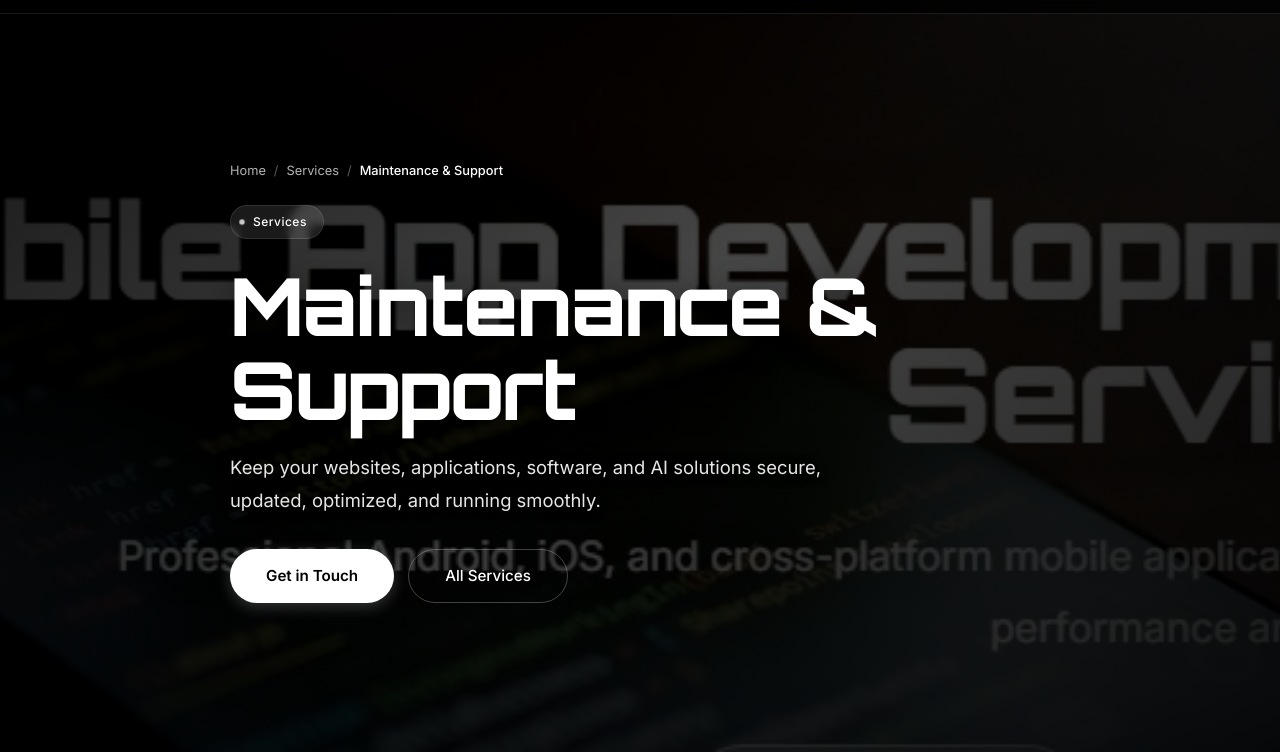
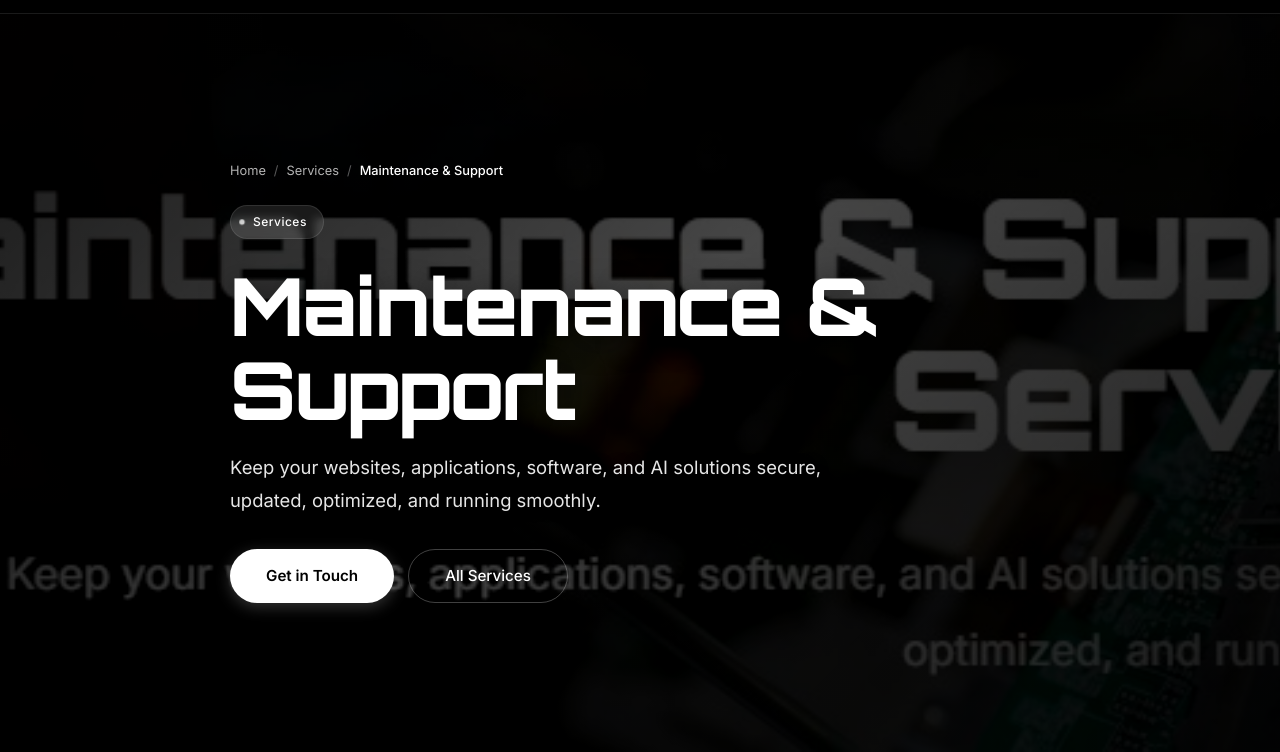
Before and after one commit to DEEPBYTO/deepbyto.github.io, a plain HTML site: page services/maintenance-support-services.html in a window 1280 px wide. Shown: the part 48-800 px from the top of the page. Drawn offline with Linux system fonts and the light colour scheme.

Commit message:
Update maintenance-support-services.html

```diff
--- a/services/maintenance-support-services.html
+++ b/services/maintenance-support-services.html
@@ -14,7 +14,7 @@
   <!-- ===== LINK PREVIEW / OPEN GRAPH ===== -->
   <meta property="og:title" content="Maintenance & Support Services | DEEPBYTO" />
   <meta property="og:description" content="Keep your websites, applications, software, and AI solutions secure, updated, optimized, and running smoothly." />
-  <meta property="og:image" content="https://github.com/DEEPBYTO/deepbyto.github.io/blob/main/services/mobile-app-development-services.jpeg?raw=true" />
+  <meta property="og:image" content="https://github.com/DEEPBYTO/deepbyto.github.io/blob/main/services/maintenance-support-services.jpeg?raw=true" />
   <meta property="og:image:width" content="1200" />
   <meta property="og:image:height" content="630" />
   <meta property="og:image:type" content="image/jpeg" />
@@ -26,7 +26,7 @@
   <meta name="twitter:card" content="summary_large_image" />
   <meta name="twitter:title" content="Maintenance & Support Services | DEEPBYTO" />
   <meta name="twitter:description" content="Keep your websites, applications, software, and AI solutions secure, updated, optimized, and running smoothly." />
-  <meta name="twitter:image" content="https://github.com/DEEPBYTO/deepbyto.github.io/blob/main/services/mobile-app-development-services.jpeg?raw=true" />
+  <meta name="twitter:image" content="https://github.com/DEEPBYTO/deepbyto.github.io/blob/main/services/maintenance-support-services.jpeg?raw=true" />
   <meta name="twitter:image:alt" content="Maintenance & Support Services by DEEPBYTO" />
 
   <!-- ===== EXTRA STRUCTURED DATA ===== -->
@@ -37,7 +37,7 @@
       "name": "Maintenance & Support Services",
       "provider": { "@type": "Organization", "name": "DEEPBYTO" },
       "description": "Keep your websites, applications, software, and AI solutions secure, updated, optimized, and running smoothly.",
-      "image": "https://github.com/DEEPBYTO/deepbyto.github.io/blob/main/services/mobile-app-development-services.jpeg?raw=true",
+      "image": "https://github.com/DEEPBYTO/deepbyto.github.io/blob/main/services/maintenance-support-services.jpeg?raw=true",
       "url": "https://deepbyto.github.io/services/maintenance-support-services.html"
     }
   </script>
@@ -683,7 +683,7 @@
   <div id="site-header"></div>
 
   <section class="page-hero" aria-label="Maintenance & Support Services">
-    <div class="page-hero-bg" style="background-image: url('https://github.com/DEEPBYTO/deepbyto.github.io/blob/main/services/mobile-app-development-services.jpeg?raw=true');"></div>
+    <div class="page-hero-bg" style="background-image: url('https://github.com/DEEPBYTO/deepbyto.github.io/blob/main/services/maintenance-support-services.jpeg?raw=true');"></div>
     <div class="page-hero-overlay"></div>
     <div class="container">
       <div class="page-hero-content">
```
